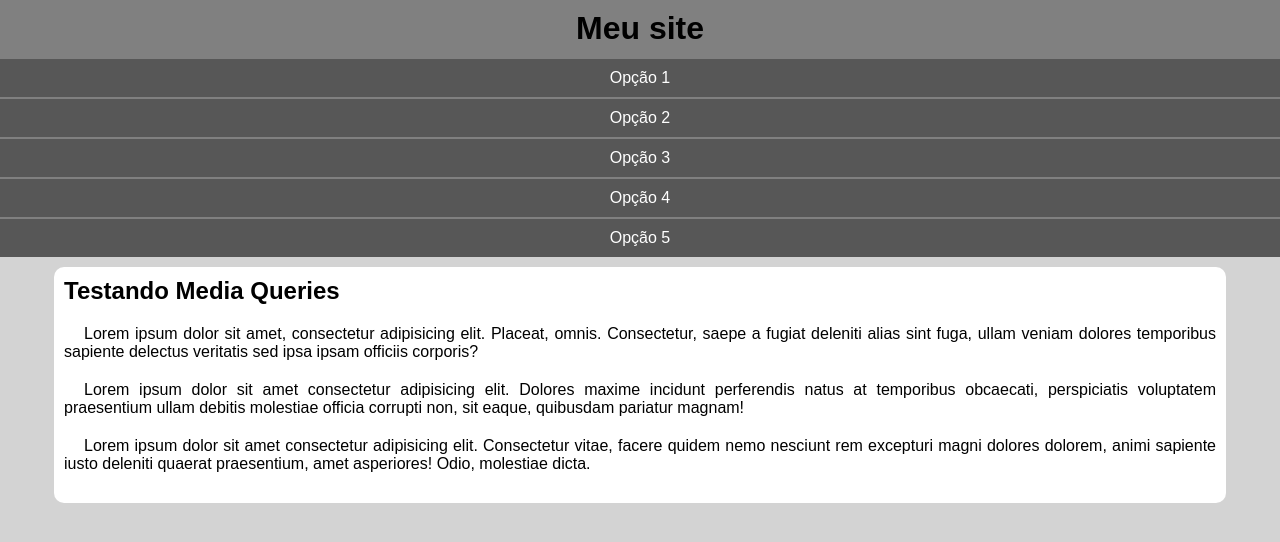
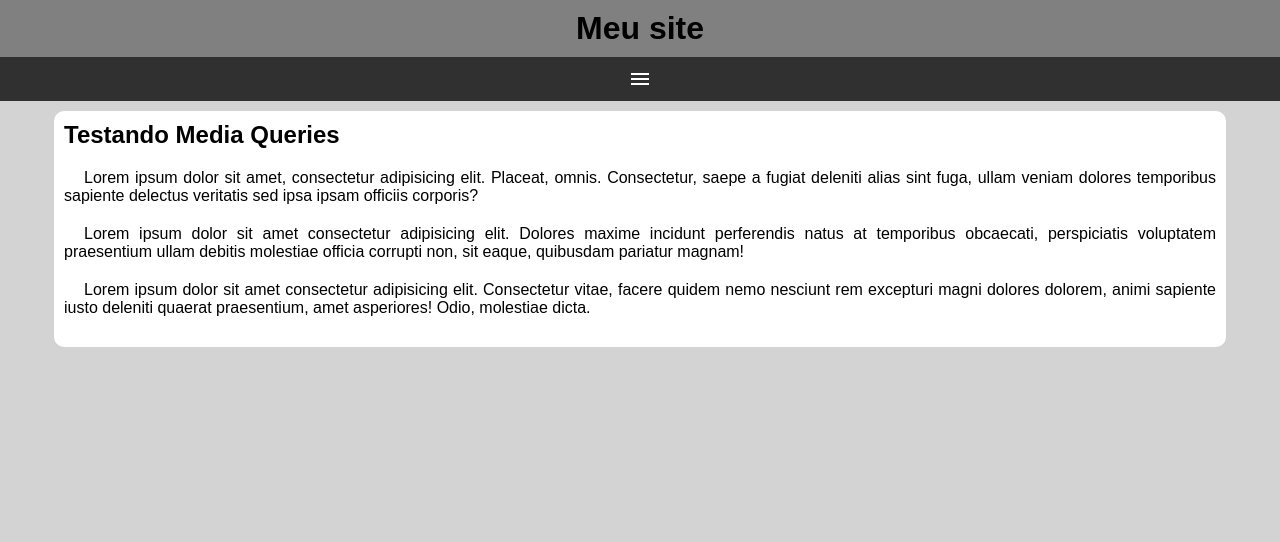
Before and after one commit to jjoaosantos/curso-html-css, a plain HTML site: page exercicios/ex021/mq005/index.html in a window 1280 px wide. Drawn offline with nearby package versions, Linux system fonts and the light colour scheme.

Commit message:
menu hambúrguer

```diff
--- a/exercicios/ex021/mq005/estilos/style.css
+++ b/exercicios/ex021/mq005/estilos/style.css
@@ -19,8 +19,21 @@ header h1 {
     text-align: center;
 }
 
+span#burger {
+    background-color: rgb(48, 48, 48);
+    color: white;
+    display: block;
+    text-align: center;
+    padding: 10px;
+}
+
+span#burger:hover {
+    background-color: white;
+    color: black;
+}
+
 menu {
-    display: block;
+    display: none;
 }
 
 menu ul {
--- a/exercicios/ex021/mq005/index.html
+++ b/exercicios/ex021/mq005/index.html
@@ -5,12 +5,14 @@
     <meta http-equiv="X-UA-Compatible" content="IE=edge">
     <meta name="viewport" content="width=device-width, initial-scale=1.0">
     <title>Media Query</title>
+    <link rel="stylesheet" href="https://fonts.googleapis.com/css2?family=Material+Symbols+Outlined:opsz,wght,FILL,GRAD@20..48,100..700,0..1,-50..200"/>
     <link rel="stylesheet" href="estilos/style.css">
 </head>
 <body>
     <header>
         <h1>Meu site</h1>
-        <menu>
+        <span id="burger" class="material-symbols-outlined" onclick="clickMenu()">menu</span>
+        <menu id="itens">
             <ul>
                 <li><a href="#">Opção 1</a></li>
                 <li><a href="#">Opção 2</a></li>
@@ -28,5 +30,18 @@
             <p>Lorem ipsum dolor sit amet consectetur adipisicing elit. Consectetur vitae, facere quidem nemo nesciunt rem excepturi magni dolores dolorem, animi sapiente iusto deleniti quaerat praesentium, amet asperiores! Odio, molestiae dicta.</p>
         </article>
     </main>
+
+    <script>
+
+        function clickMenu() {
+           if ( itens.style.display == "block") {
+                itens.style.display = "none";
+           } else {
+                itens.style.display = "block";
+           }
+        }
+
+    </script>
+
 </body>
 </html>
```
